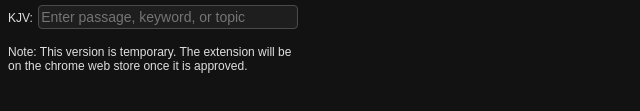
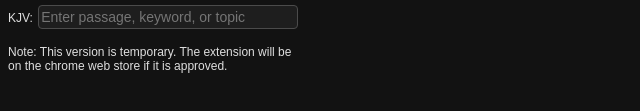
Before and after one commit to dylankjv/nifb-toolkit, a browser extension: page index.html in a window 1280 px wide. Shown: the part 333-444 px from the top of the page, 0-640 px from the left. Drawn offline with Linux system fonts and the light colour scheme.

Commit message:
Update index.html

```diff
--- a/index.html
+++ b/index.html
@@ -41,7 +41,7 @@
         <input id="kjv-input" placeholder="Enter passage, keyword, or topic">
     </div>
     <div id="note">
-        <p>Note: This version is temporary. The extension will be on the chrome web store once it is approved.</p>
+        <p>Note: This version is temporary. The extension will be on the chrome web store if it is approved.</p>
     </div>
 </body>
 <script src="main.js"></script>
```
